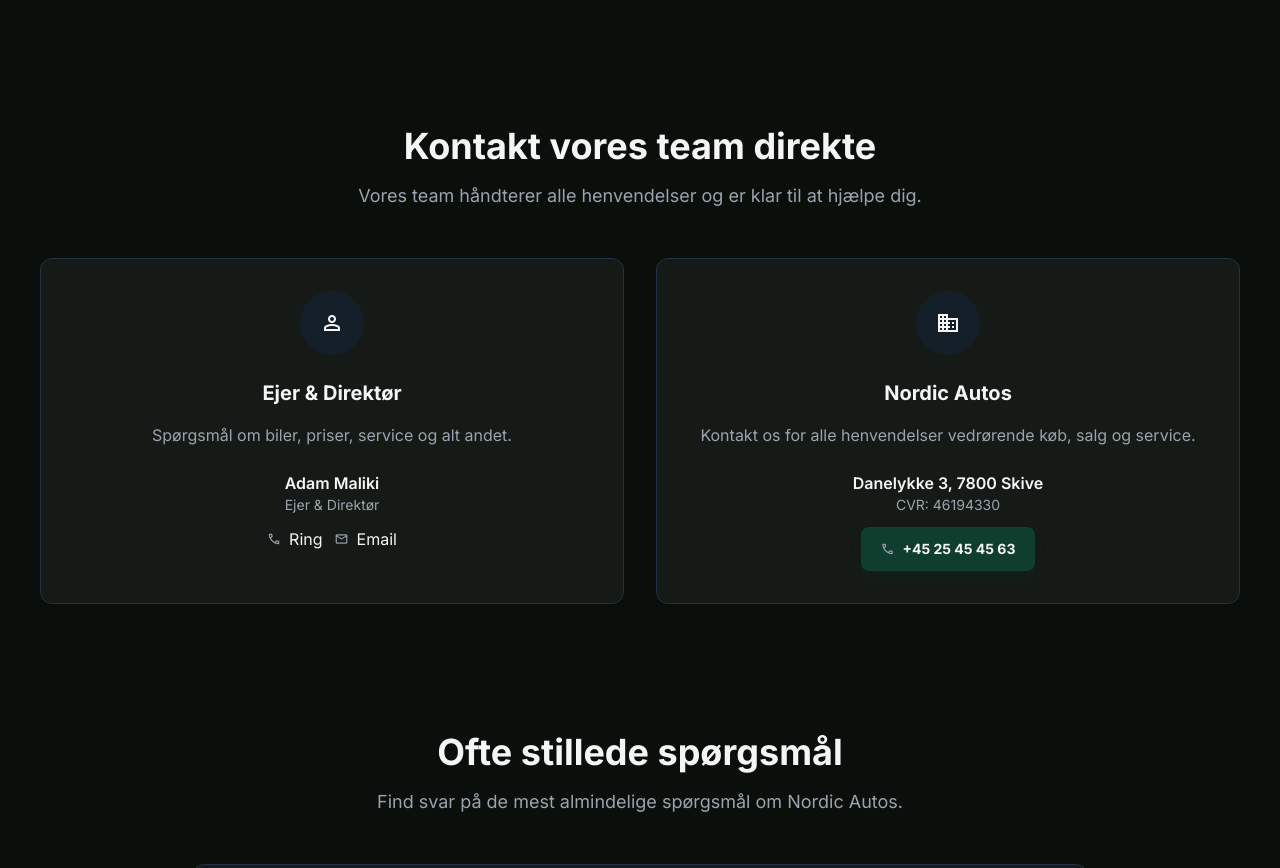
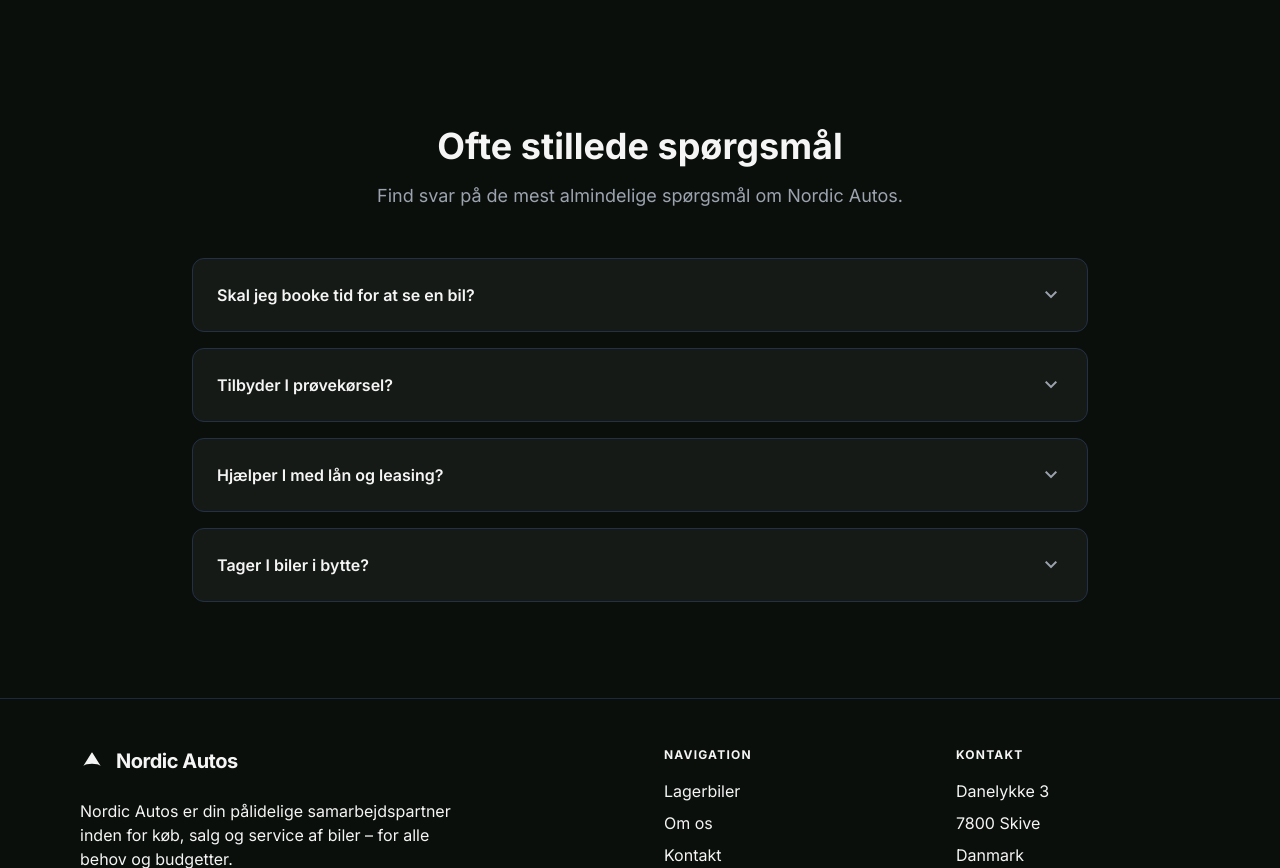
Before and after one commit to Jakobmaliki-netizen/nordicautos, a website: page kontakt.html in a window 1280 px wide. Shown: the part 1766-2634 px from the top of the page. Drawn offline with nearby package versions, Linux system fonts and the light colour scheme.

Commit message:
Fix pagination reset issue and remove Ejer og Direktør section

```diff
--- a/assets/js/car-catalog.js
+++ b/assets/js/car-catalog.js
@@ -296,6 +296,7 @@ class CarCatalog {
             this.filters.bodyTypes.push(bodyType);
         }
 
+        this._resetPageOnNextFilter = true;
         this.applyFiltersAndSort();
     }
 
@@ -311,6 +312,7 @@ class CarCatalog {
             this.filters.fuelTypes = this.filters.fuelTypes.filter(type => type !== fuelType);
         }
 
+        this._resetPageOnNextFilter = true;
         this.applyFiltersAndSort();
     }
 
--- a/kontakt.html
+++ b/kontakt.html
@@ -246,69 +246,7 @@
             </div>
         </section>
 
-        <!-- Team Contact -->
-        <section class="py-16">
-            <div class="text-center mb-12">
-                <h2 class="text-slate-900 dark:text-white text-3xl md:text-4xl font-bold mb-4">
-                    Kontakt vores team direkte
-                </h2>
-                <p class="text-slate-600 dark:text-slate-400 text-lg max-w-2xl mx-auto">
-                    Vores team håndterer alle henvendelser og er klar til at hjælpe dig.
-                </p>
-            </div>
 
-            <div class="grid grid-cols-1 md:grid-cols-2 gap-8">
-                <!-- Sales Team -->
-                <div class="bg-white dark:bg-card-dark rounded-xl border border-slate-200 dark:border-border-dark p-8 text-center hover:shadow-xl transition-all duration-300">
-                    <div class="size-16 bg-primary/10 rounded-full flex items-center justify-center mx-auto mb-6">
-                        <span class="material-symbols-outlined text-primary text-2xl">person</span>
-                    </div>
-                    <h3 class="text-slate-900 dark:text-white text-xl font-bold mb-4">Ejer & Direktør</h3>
-                    <p class="text-slate-600 dark:text-slate-400 mb-6">
-                        Spørgsmål om biler, priser, service og alt andet.
-                    </p>
-                    <div class="space-y-3">
-                        <div>
-                            <div class="text-slate-900 dark:text-white font-semibold">Adam Maliki</div>
-                            <div class="text-slate-500 dark:text-slate-400 text-sm">Ejer & Direktør</div>
-                        </div>
-                        <div class="flex justify-center gap-3">
-                            <a href="tel:+4525454563" class="btn-outline flex items-center gap-2">
-                                <span class="material-symbols-outlined text-sm">call</span>
-                                Ring
-                            </a>
-                            <a href="mailto:info@nordicautos.dk" class="btn-outline flex items-center gap-2">
-                                <span class="material-symbols-outlined text-sm">mail</span>
-                                Email
-                            </a>
-                        </div>
-                    </div>
-                </div>
-
-                <!-- Contact Info -->
-                <div class="bg-white dark:bg-card-dark rounded-xl border border-slate-200 dark:border-border-dark p-8 text-center hover:shadow-xl transition-all duration-300">
-                    <div class="size-16 bg-primary/10 rounded-full flex items-center justify-center mx-auto mb-6">
-                        <span class="material-symbols-outlined text-primary text-2xl">business</span>
-                    </div>
-                    <h3 class="text-slate-900 dark:text-white text-xl font-bold mb-4">Nordic Autos</h3>
-                    <p class="text-slate-600 dark:text-slate-400 mb-6">
-                        Kontakt os for alle henvendelser vedrørende køb, salg og service.
-                    </p>
-                    <div class="space-y-3">
-                        <div>
-                            <div class="text-slate-900 dark:text-white font-semibold">Danelykke 3, 7800 Skive</div>
-                            <div class="text-slate-500 dark:text-slate-400 text-sm">CVR: 46194330</div>
-                        </div>
-                        <div class="flex justify-center gap-3">
-                            <a href="tel:+4525454563" class="btn-primary flex items-center gap-2">
-                                <span class="material-symbols-outlined text-sm">call</span>
-                                +45 25 45 45 63
-                            </a>
-                        </div>
-                    </div>
-                </div>
-            </div>
-        </section>
 
         <!-- FAQ Section -->
         <section class="py-16">
```
Also changed, not shown: lagerbiler.html (+1 -1 lines).
